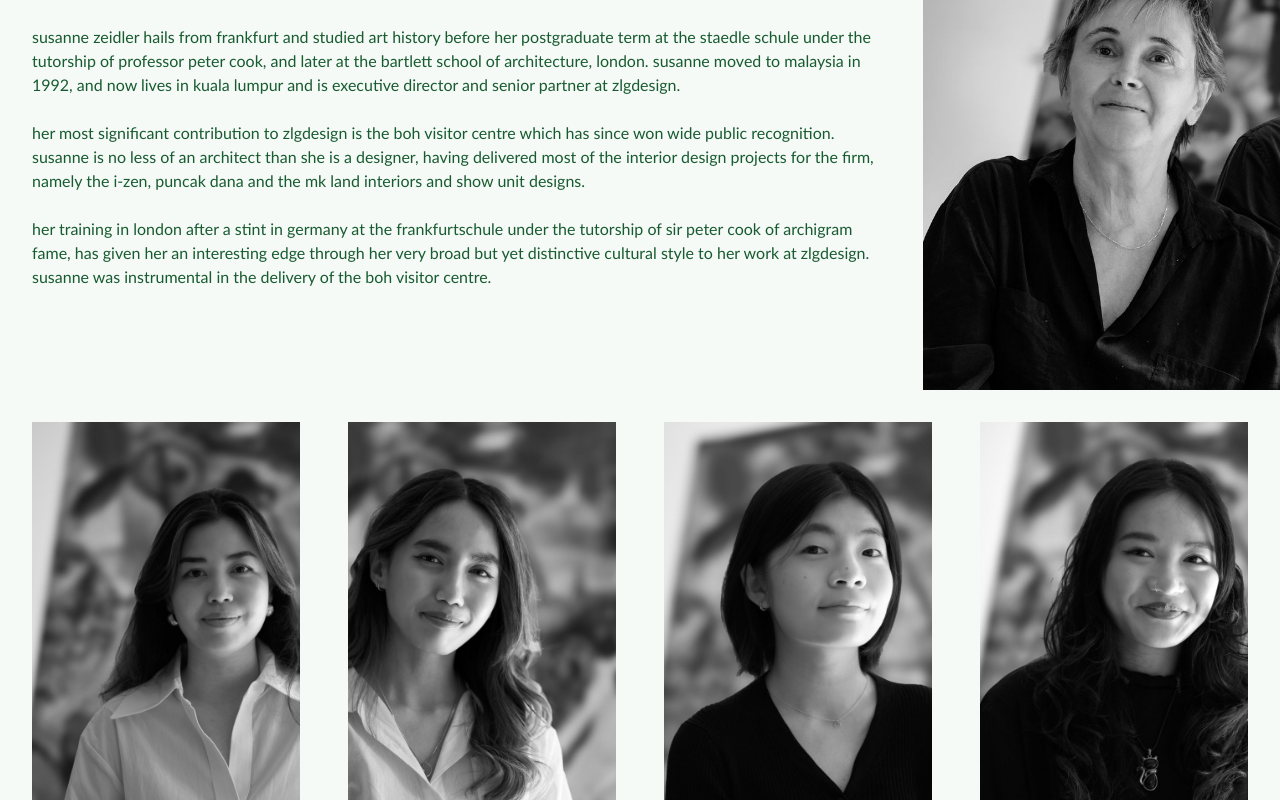
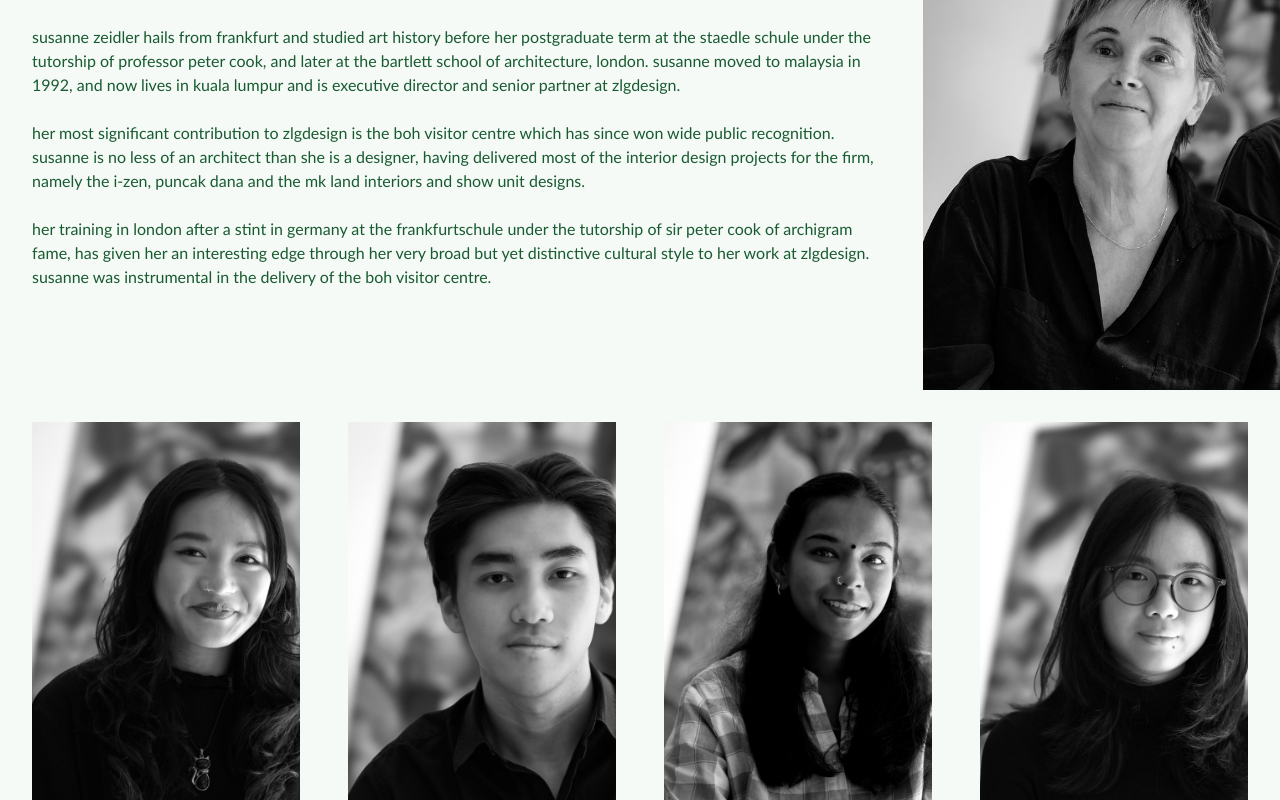
Before and after one commit to heheeksdee0917/zlg_v2, a React (Vite) app: page /people in a window 1280 px wide. Shown: the part 2000-2800 px from the top of the page. Built offline with nearby package versions, Linux system fonts and the light colour scheme; a web font is replaced by a local one.

Commit message:
Staff removal

```diff
--- a/src/data/partner.ts
+++ b/src/data/partner.ts
@@ -16,7 +16,7 @@ image: string;
 export interface JourneyPartner {
   name: string;
   title: string;
-  image?: string; // Optional - only 4 will have images
+  image?: string;
 }
 
 export interface SignatureProject {
@@ -30,24 +30,6 @@ export interface TimelineMilestone {
 }
 
 export const team: Team[] = [
-  {
-    id: 2,
-    name: 'Ar. Athirah Yen',
-    role: 'LAM AG/A 678, BSc. Arch (Hons) Taylor‘s, M. Arch UM, LAM/RIBA PART II',
-    image: 'People/athirah.jpeg',
-  },
-  {
-    id: 3,
-    name: 'haziqah ngasri',
-    role: 'Dipl. Fine Art, Bsc. Arch (Hons) UITM, LAM Part I',
-    image: 'People/haziqah.jpeg',
-  },
-  {
-    id: 4,
-    name: 'Hester Chang',
-    role: 'BSc. Arch (Hons) Taylor’s, LAM Part I',
-    image: 'People/hester.jpeg',
-  },
   {
     id: 5,
     name: 'shu herng',
```
